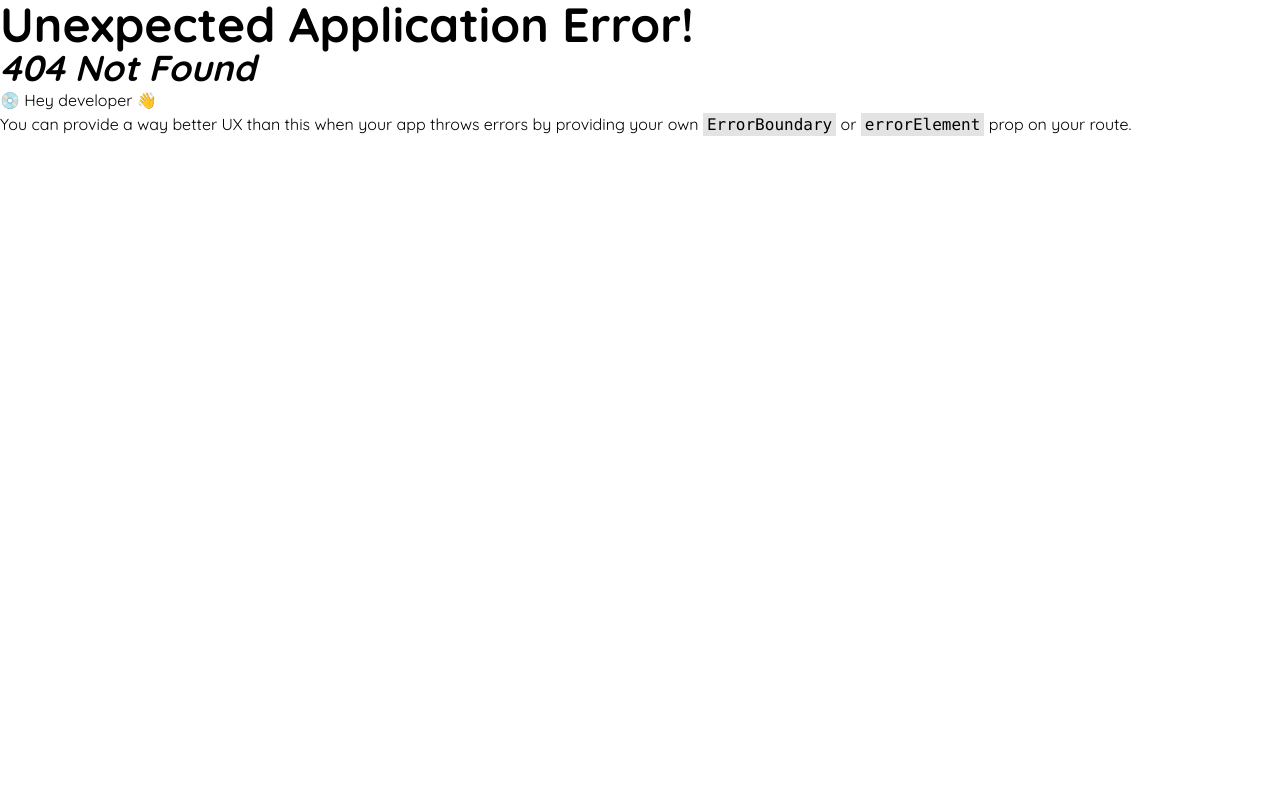
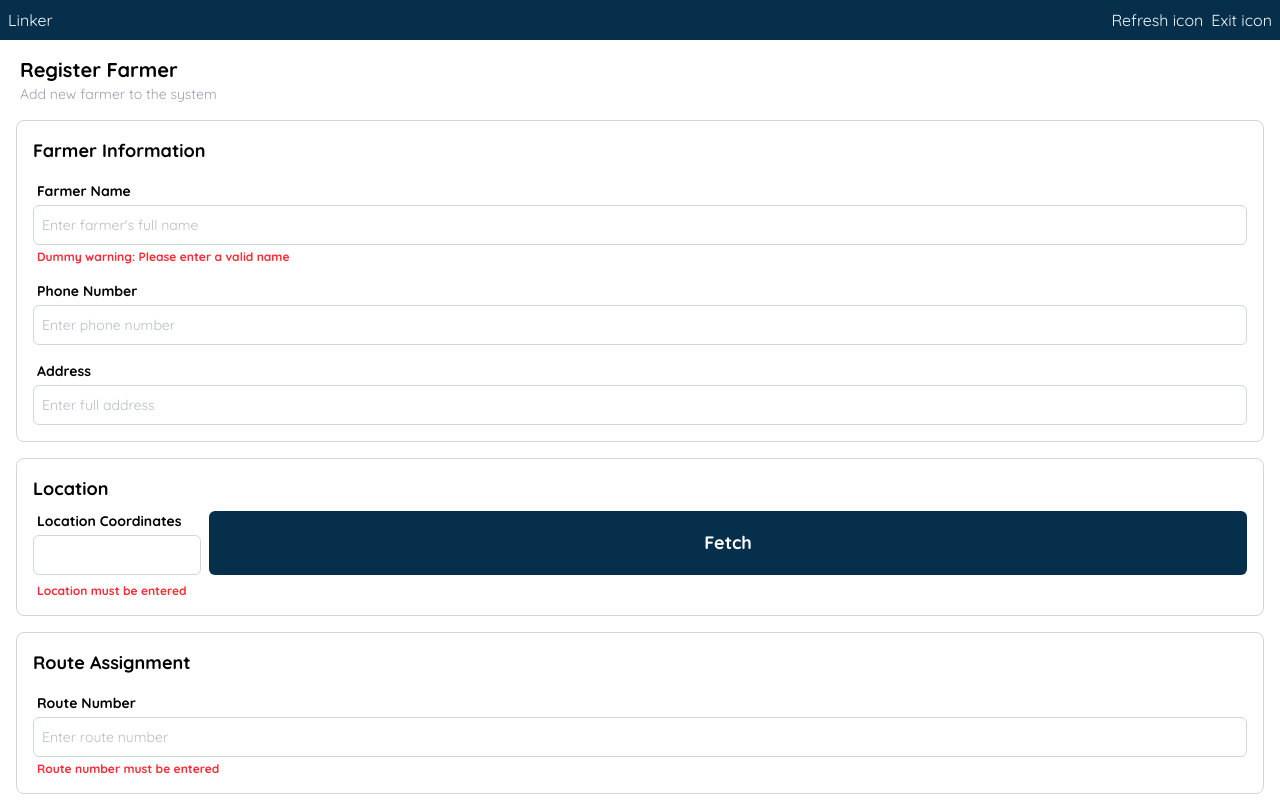
Before and after one commit to AdithyaShenal/MCLROS-driver-app, a React (Vite) app: page /register_farmer in a window 1280 px wide. Before the commit this address had no page. Built offline with nearby package versions, Linux system fonts and the light colour scheme.

Commit message:
Register farmer page created

```diff
--- /dev/null
+++ b/src/components/ButtonPrimary.tsx
@@ -0,0 +1,25 @@
+interface Props {
+  name: string;
+  onBtnClick: () => void;
+}
+
+const ButtonPrimary = ({ name, onBtnClick }: Props) => {
+  return (
+    <>
+      <button
+        onClick={onBtnClick}
+        className="bg-sky-950
+        text-white
+        p-4
+        w-full
+        rounded-md
+        font-bold
+        text-lg"
+      >
+        {name}
+      </button>
+    </>
+  );
+};
+
+export default ButtonPrimary;
--- /dev/null
+++ b/src/components/ButtonSecondary.tsx
@@ -0,0 +1,19 @@
+interface Props {
+  name: string;
+  onBtnClick: () => void;
+}
+
+const ButtonSecondary = ({ name, onBtnClick }: Props) => {
+  return (
+    <>
+      <button
+        onClick={onBtnClick}
+        className="border border-gray-300 text-shadow-sky-950 p-4 w-full rounded-md font-bold text-lg"
+      >
+        {name}
+      </button>
+    </>
+  );
+};
+
+export default ButtonSecondary;
--- a/src/pages/ActiveRouteUI.tsx
+++ b/src/pages/ActiveRouteUI.tsx
@@ -0,0 +1,9 @@
+const ActiveRouteUI = () => {
+  return (
+    <>
+      <p></p>
+    </>
+  );
+};
+
+export default ActiveRouteUI;
--- a/src/pages/MyRoutesUI.tsx
+++ b/src/pages/MyRoutesUI.tsx
@@ -1,16 +1,23 @@
+import { useNavigate } from "react-router-dom";
 import RouteCard from "../components/RouteCard";
+import ButtonPrimary from "../components/ButtonPrimary";
+import ButtonSecondary from "../components/ButtonSecondary";
 
 const MyRoutesUI = () => {
+  const navigate = useNavigate();
+
   return (
     <>
       <div className="flex flex-col gap-4">
-        <button className="bg-sky-950 text-white p-4 w-full rounded-md font-bold text-lg">
-          Register New Farmer
-        </button>
+        <ButtonPrimary
+          name="Register New Farmer"
+          onBtnClick={() => navigate("/register_farmer")}
+        />
 
-        <button className="border border-gray-300 text-shadow-sky-950 p-4 w-full rounded-md font-bold text-lg">
-          Completed Routes
-        </button>
+        <ButtonSecondary
+          onBtnClick={() => navigate("/completed_routes")}
+          name="Completed Routes"
+        />
       </div>
 
       <div className="flex flex-col gap-2 mt-4">
--- a/src/pages/RegisterFarmerUI.tsx
+++ b/src/pages/RegisterFarmerUI.tsx
@@ -0,0 +1,101 @@
+import ButtonPrimary from "../components/ButtonPrimary";
+
+const RegisterFarmerUI = () => {
+  return (
+    <>
+      <p className="font-bold text-xl ml-1">Register Farmer</p>
+      <p className="ml-1 text-sm text-gray-400">Add new farmer to the system</p>
+
+      <div className="flex flex-col gap-4 border border-gray-300 rounded-lg p-4 mt-4">
+        <p className="text-lg font-bold">Farmer Information</p>
+
+        <div className="flex flex-col gap-1 text-sm">
+          <label htmlFor="fname" className="font-bold ml-1">
+            Farmer Name
+          </label>
+          <input
+            autoComplete="on"
+            placeholder="Enter farmer's full name"
+            type="text"
+            id="fname"
+            className="border border-gray-300 rounded-md h-10 p-2 placeholder:text-sm placeholder:text-gray-400/70"
+          />
+          <p className="text-red-500 ml-1 font-bold text-xs">
+            Dummy warning: Please enter a valid name
+          </p>
+        </div>
+
+        <div className="flex flex-col gap-1 text-sm">
+          <label htmlFor="pnumber" className="font-bold ml-1">
+            Phone Number
+          </label>
+          <input
+            autoComplete="on"
+            placeholder="Enter phone number"
+            type="text"
+            id="pnumber"
+            className="border border-gray-300 rounded-md h-10 p-2 placeholder:text-sm placeholder:text-gray-400/70"
+          />
+        </div>
+
+        <div className="flex flex-col gap-1 text-sm">
+          <label htmlFor="address" className="font-bold ml-1">
+            Address
+          </label>
+          <input
+            autoComplete="on"
+            placeholder="Enter full address"
+            type="text"
+            id="address"
+            className="border border-gray-300 rounded-md h-10 p-2 placeholder:text-sm placeholder:text-gray-400/70"
+          />
+        </div>
+      </div>
+
+      <div className="flex flex-col gap-2 border border-gray-300 rounded-lg p-4 mt-4">
+        <p className="text-lg font-bold">Location</p>
+
+        <div className="columns-2 flex gap-2 text-sm">
+          <div className="flex flex-col gap-1">
+            <label htmlFor="fname" className="font-bold ml-1">
+              Location Coordinates
+            </label>
+            <input
+              autoComplete="on"
+              type="text"
+              id="fname"
+              className="border border-gray-300 rounded-md h-10 p-2 placeholder:text-sm placeholder:text-gray-400/70"
+            />
+          </div>
+          <ButtonPrimary onBtnClick={() => {}} name="Fetch" />
+        </div>
+
+        <p className="text-red-500 ml-1 font-bold text-xs">
+          Location must be entered
+        </p>
+      </div>
+
+      <div className="flex flex-col gap-4 border border-gray-300 rounded-lg p-4 mt-4">
+        <p className="text-lg font-bold">Route Assignment</p>
+
+        <div className="flex flex-col gap-1 text-sm">
+          <label htmlFor="fname" className="font-bold ml-1">
+            Route Number
+          </label>
+          <input
+            autoComplete="on"
+            placeholder="Enter route number"
+            type="text"
+            id="fname"
+            className="border border-gray-300 rounded-md h-10 p-2 placeholder:text-sm placeholder:text-gray-400/70"
+          />
+          <p className="text-red-500 ml-1 font-bold text-xs">
+            Route number must be entered
+          </p>
+        </div>
+      </div>
+    </>
+  );
+};
+
+export default RegisterFarmerUI;
--- a/src/pages/loginUI.tsx
+++ b/src/pages/loginUI.tsx
@@ -1,4 +1,5 @@
 import { useNavigate } from "react-router-dom";
+import ButtonPrimary from "../components/ButtonPrimary";
 
 const LoginUI = () => {
   const navigate = useNavigate();
@@ -36,12 +37,10 @@ const LoginUI = () => {
             />
           </div>
           <div className="mt-6">
-            <button
-              onClick={() => navigate("/myroutes")}
-              className="bg-sky-950 text-sky-50 p-4 w-full rounded-md font-bold"
-            >
-              Sign In
-            </button>
+            <ButtonPrimary
+              name="Sign In"
+              onBtnClick={() => navigate("/myroutes")}
+            />
           </div>
         </form>
       </div>
--- a/src/routes/routes.tsx
+++ b/src/routes/routes.tsx
@@ -2,6 +2,7 @@ import { createBrowserRouter } from "react-router-dom";
 import Layout from "../components/Layout";
 import MyRoutesUI from "../pages/MyRoutesUI";
 import LoginUI from "../pages/loginUI";
+import RegisterFarmerUI from "../pages/RegisterFarmerUI";
 
 const router = createBrowserRouter([
   {
@@ -10,6 +11,7 @@ const router = createBrowserRouter([
     children: [
       { index: true, element: <LoginUI /> },
       { path: "/myroutes", element: <MyRoutesUI /> },
+      { path: "/register_farmer", element: <RegisterFarmerUI /> },
     ],
   },
 ]);
```
